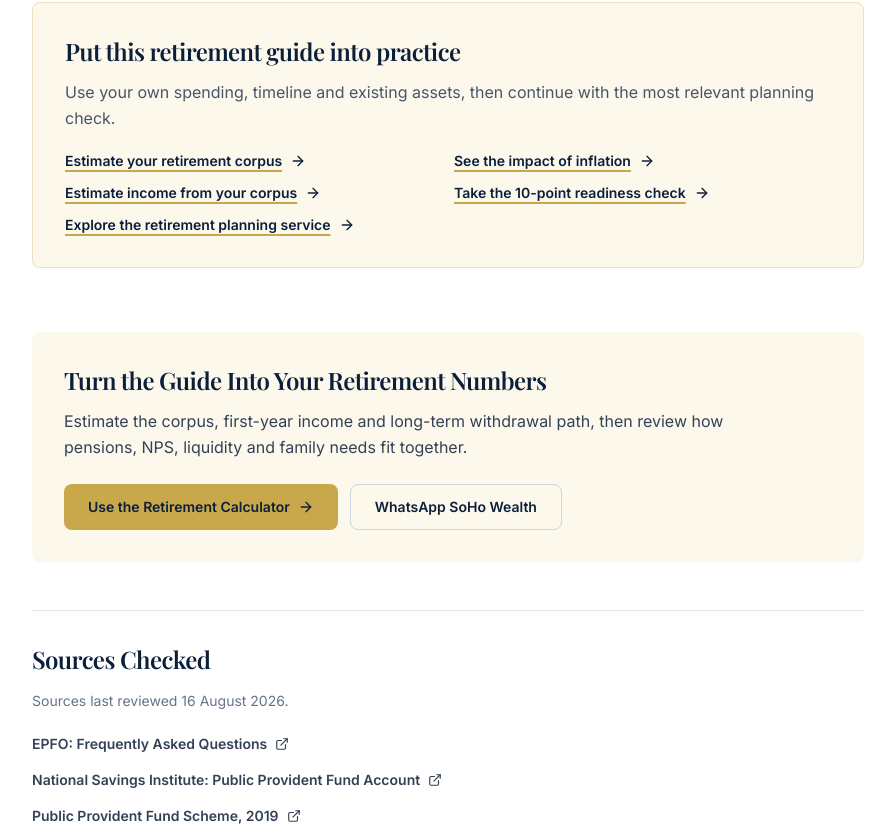
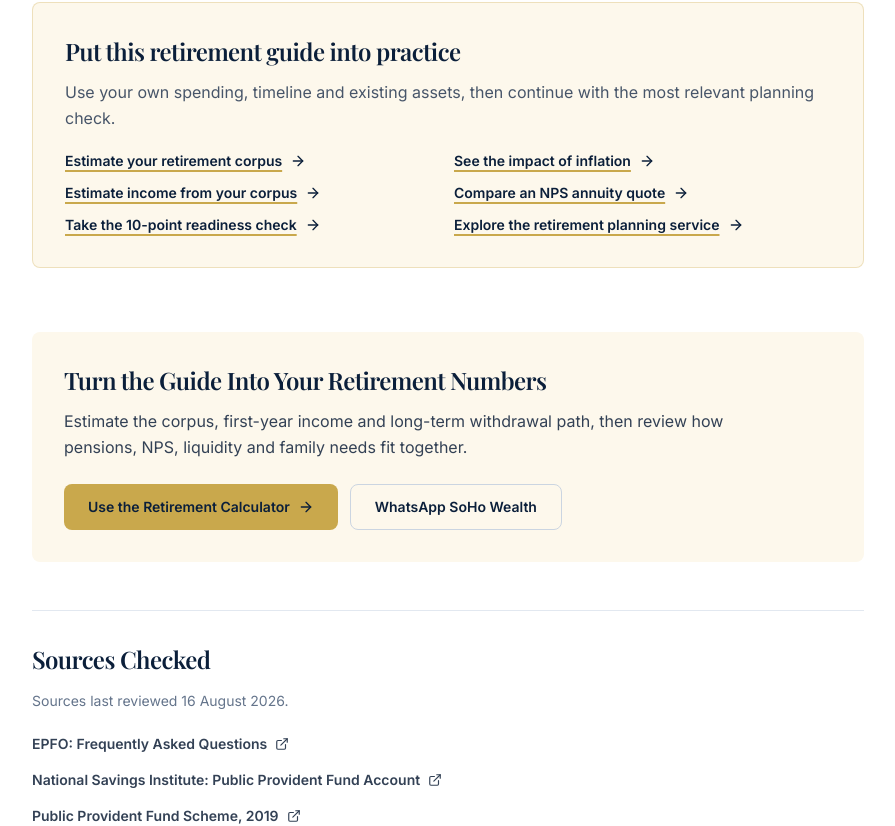
Before and after one commit to ethereum007/sohowealth1, a Next.js app: page /insights/epf-vs-ppf-vs-nps in a window 1280 px wide. Shown: the part 5277-6103 px from the top of the page, without its empty margins (192-1087 px from the left). Built offline with nearby package versions, Linux system fonts and the light colour scheme.

Commit message:
feat: surface NPS annuity calculator

```diff
--- a/src/app/insights/[slug]/page.tsx
+++ b/src/app/insights/[slug]/page.tsx
@@ -317,6 +317,7 @@ export default async function InsightPostPage({ params }: PageProps) {
                   ["Estimate your retirement corpus", "/tools/retirement-calculator"],
                   ["See the impact of inflation", "/tools/retirement-inflation-calculator"],
                   ["Estimate income from your corpus", "/tools/retirement-income-calculator"],
+                  ["Compare an NPS annuity quote", "/tools/nps-annuity-calculator"],
                   ["Take the 10-point readiness check", "/tools/retirement-readiness-check"],
                   ["Explore the retirement planning service", "/retirement-planning"],
                 ].map(([label, href]) => (
--- a/src/components/layout/Footer.tsx
+++ b/src/components/layout/Footer.tsx
@@ -21,6 +21,7 @@ const audienceLinks = [
   { name: "Retirement Calculator", href: "/tools/retirement-calculator" },
   { name: "Inflation Calculator", href: "/tools/retirement-inflation-calculator" },
   { name: "Income Calculator", href: "/tools/retirement-income-calculator" },
+  { name: "NPS Annuity Calculator", href: "/tools/nps-annuity-calculator" },
   { name: "Retirement Readiness Check", href: "/tools/retirement-readiness-check" },
   { name: "For Doctors", href: "/financial-planning-for-doctors" },
   { name: "For IT Professionals", href: "/wealth-planning-for-it-professionals" },
--- a/src/components/layout/Header.tsx
+++ b/src/components/layout/Header.tsx
@@ -81,6 +81,11 @@ const audienceLinks: MenuLink[] = [
     name: "Retirement Income Calculator",
     href: "/tools/retirement-income-calculator",
     description: "Estimate monthly income from an existing corpus and pension.",
+  },
+  {
+    name: "NPS Annuity Calculator",
+    href: "/tools/nps-annuity-calculator",
+    description: "Compare monthly, quarterly and annual income from a live NPS annuity quote.",
   },
   {
     name: "Retirement Readiness Check",
```
